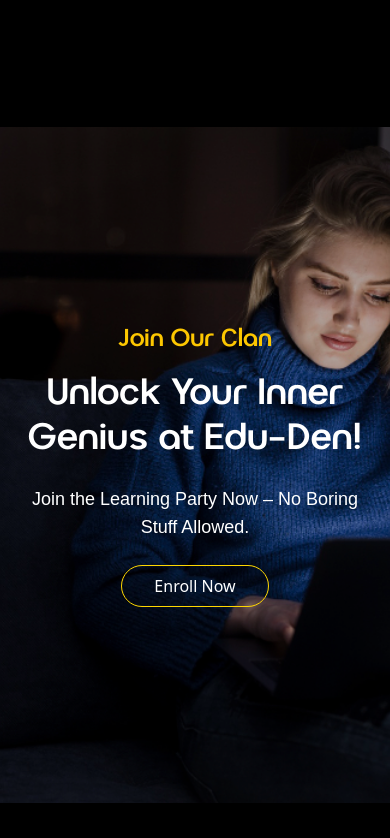
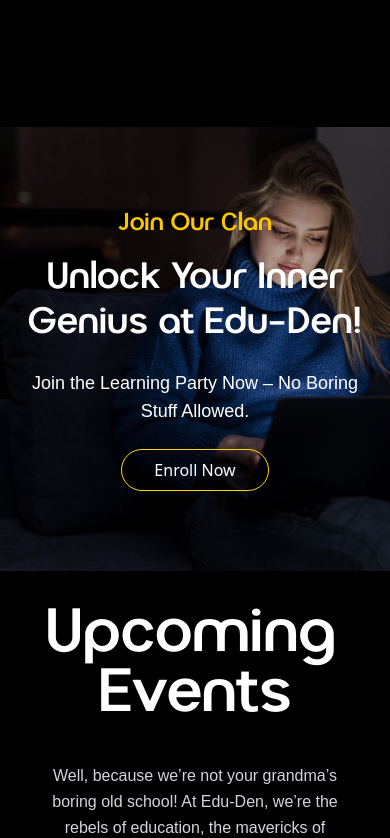
Before and after one commit to SUBHAM-6291/Edudenn.Ai, a Next.js app: page / in a window 390 px wide. Shown: the part 7180-8018 px from the top of the page. Built offline with nearby package versions, Linux system fonts and the light colour scheme.

Commit message:
Make Clan component background image resizable with responsive height

```diff
--- a/src/app/_components/Clan.jsx
+++ b/src/app/_components/Clan.jsx
@@ -3,11 +3,20 @@
 const Clan = ({ toggleMenu }) => {
   return (
     <div
-      className="relative w-full min-h-[80vh] bg-cover bg-center flex items-center justify-center"
-      style={{ backgroundImage: "url('/Clan.jpg')" }}
+      className="
+        relative
+        w-full
+        min-h-[50vh] sm:min-h-[60vh] md:min-h-[70vh] lg:min-h-[80vh]
+        bg-[url('/Clan.jpg')]
+        bg-cover
+        bg-center
+        flex
+        items-center
+        justify-center
+      "
     >
-      {/* Overlay */}
-      <div className="absolute inset-0 bg-black/30 z-0" />
+      {/* Black overlay covering the entire section */}
+      <div className="absolute inset-0 bg-black/30" />
 
       {/* Content */}
       <div className="relative z-10 flex flex-col items-center text-center px-4 py-20">
```
